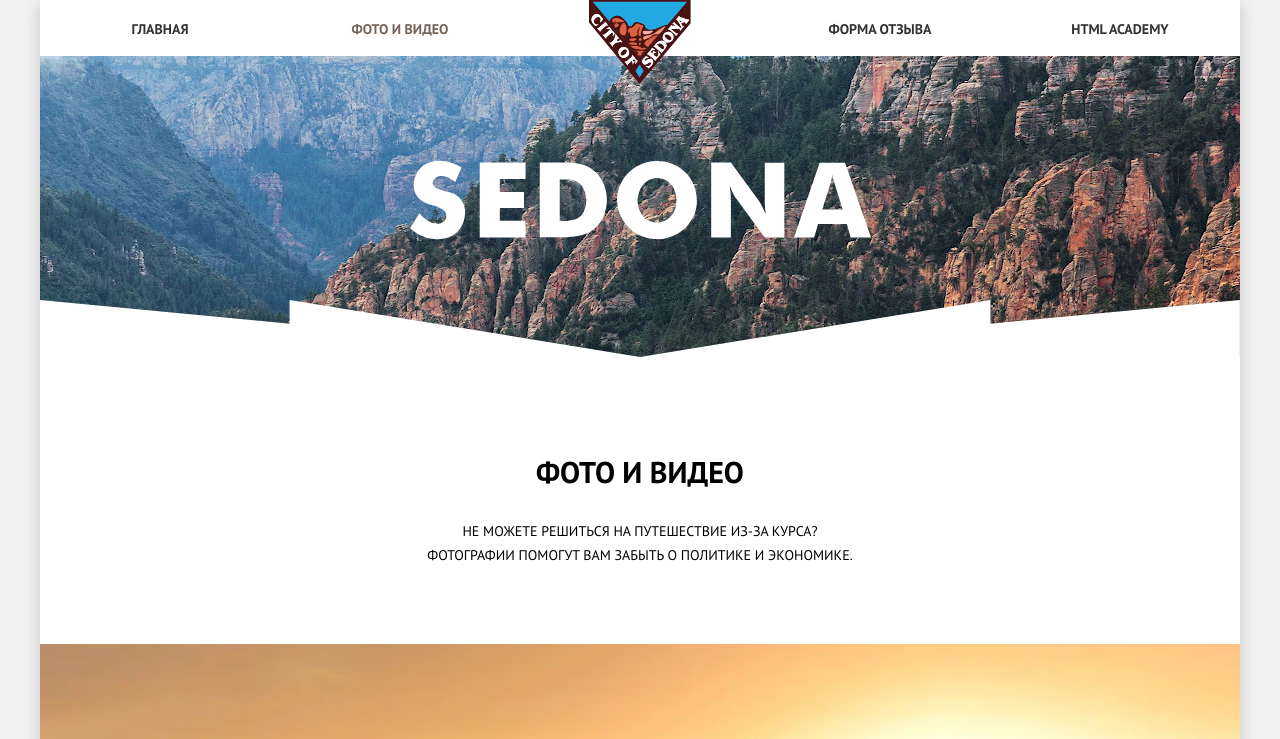
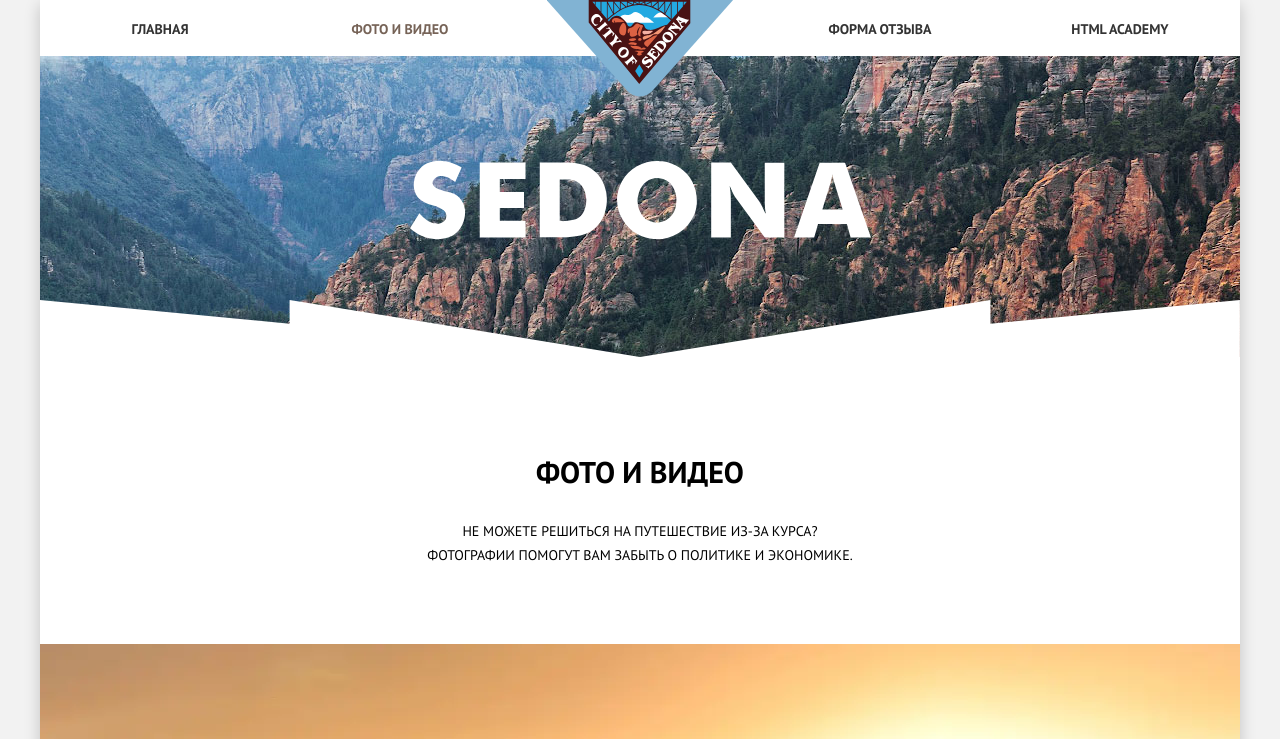
Before and after one commit to pxfzzstg/1810663-sedona-24, a website: page source/catalog.html in a window 1280 px wide. Shown: the top 739 px of the page. Drawn offline with nearby package versions, Linux system fonts and the light colour scheme; files that its build step writes are made by us from their sources.

Commit message:
Fix logo

```diff
--- a/source/catalog.html
+++ b/source/catalog.html
@@ -13,8 +13,12 @@
   <body class="page__body page-body">
     <div class="page-body__wrapper">
       <header class="page-header">
-        <a class="page-header__logo" href="index.html">
-          <img src="img/logotype-mobile.svg" width="102" height="84" alt="Седона">
+        <a class="page-header__logo">
+          <picture>
+            <source media="(min-width: 1200px)" srcset="img/logotype-desktop.svg">
+            <source media="(min-width: 768px)" srcset="img/logotype-tablet.svg">
+            <img src="img/logotype-mobile.svg" alt="Седона">
+          </picture>
         </a>
         <nav class="main-nav main-nav--nojs">
           <div class="main-nav__toggle-wrapper">
```
Also changed, not shown: source/form.html (+6 -2 lines).
